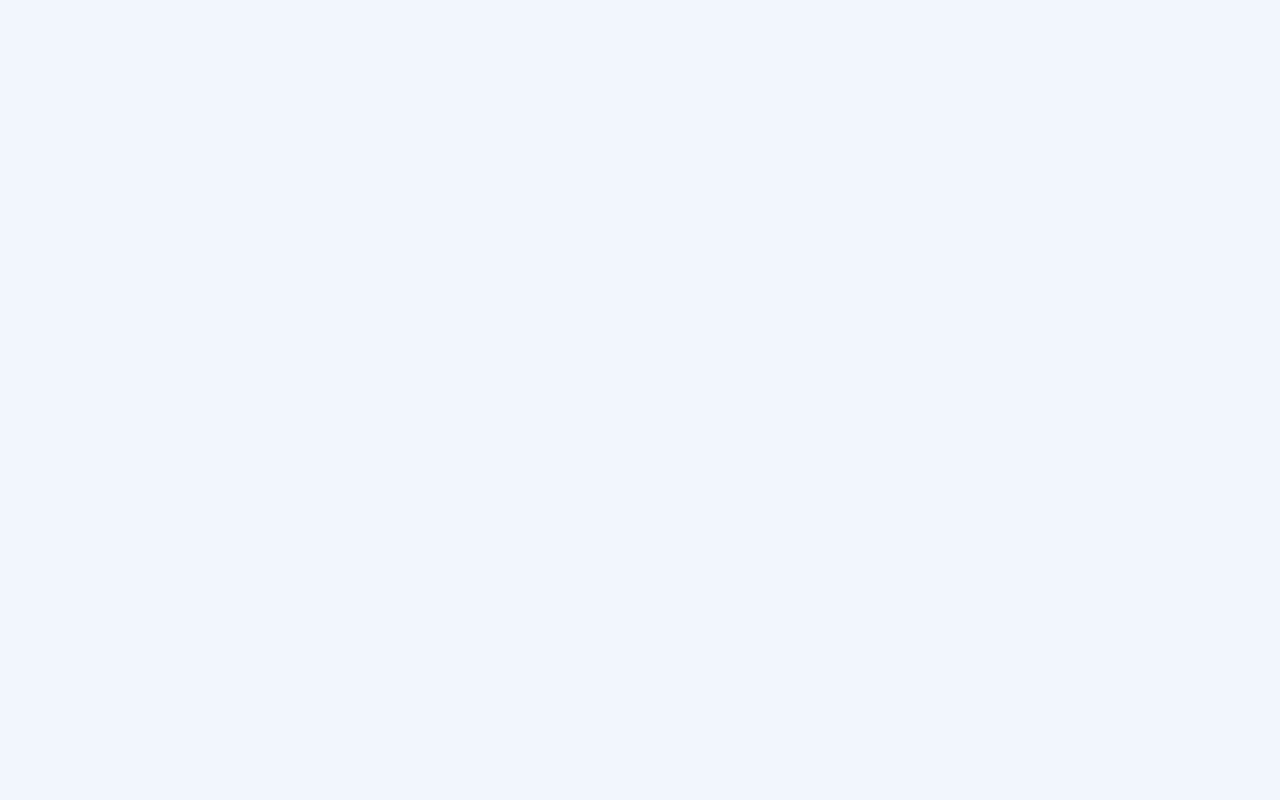
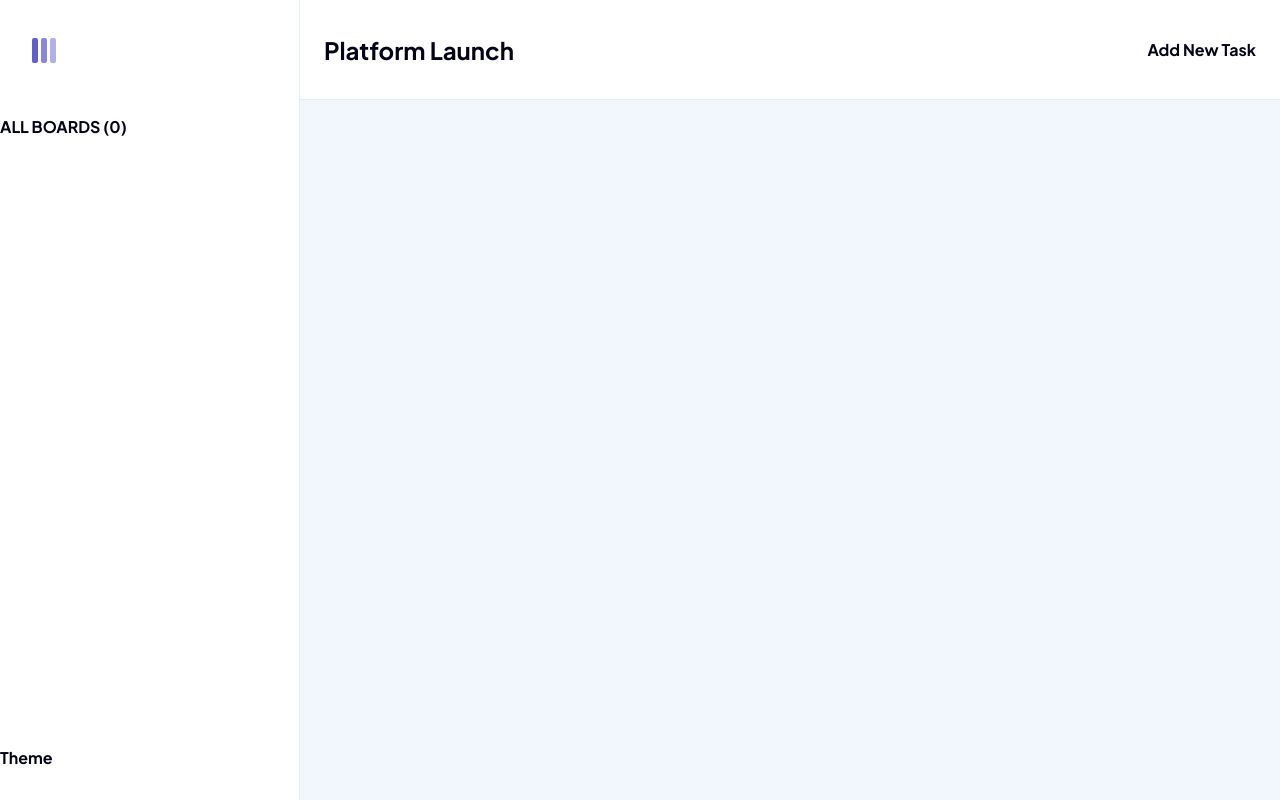
Before and after one commit to jakubgrygiel/kanban-task-management, a Next.js app: page /dashboard in a window 1280 px wide. Built offline with nearby package versions, Linux system fonts and the light colour scheme.

Commit message:
Add header and sidebar

```diff
--- /dev/null
+++ b/components/header/Header.tsx
@@ -0,0 +1,47 @@
+import styled from "styled-components";
+
+const StyledWrapper = styled.div`
+  display: flex;
+  justify-content: flex-start;
+  align-items: center;
+  height: 100px;
+  width: 100%;
+  background-color: ${({ theme }) => theme.colors.headerBg};
+  border-bottom: 1px solid ${({ theme }) => theme.colors.lightBorder};
+`;
+
+const LogoWrapper = styled.div`
+  display: flex;
+  justify-content: flex-start;
+  align-items: center;
+  height: 100%;
+  width: 300px;
+  padding-left: 32px;
+  border-right: 1px solid ${({ theme }) => theme.colors.lightBorder};
+`;
+
+const MainWrapper = styled.div`
+  display: flex;
+  justify-content: space-between;
+  align-items: center;
+  width: calc(100% - 300px);
+  padding: 24px;
+`;
+
+const BoardTitle = styled.h1`
+  font-size: 24px;
+`;
+
+export default function Header() {
+  return (
+    <StyledWrapper>
+      <LogoWrapper>
+        <img src="/assets/logo-light.svg" alt="logo of the app" />
+      </LogoWrapper>
+      <MainWrapper>
+        <BoardTitle>Platform Launch</BoardTitle>
+        <div>Add New Task</div>
+      </MainWrapper>
+    </StyledWrapper>
+  );
+}
--- /dev/null
+++ b/components/sidebar/Sidebar.tsx
@@ -0,0 +1,33 @@
+import styled from "styled-components";
+
+const StyledWrapper = styled.div`
+  position: relative;
+  z-index: 2;
+  display: flex;
+  justify-content: space-between;
+  align-items: flex-start;
+  flex-direction: column;
+  height: calc(100vh - 100px);
+  width: 300px;
+  padding: 16px 24px 32px 0;
+  background-color: ${({ theme }) => theme.colors.headerBg};
+  border-right: 1px solid ${({ theme }) => theme.colors.lightBorder};
+
+  &:before {
+    position: absolute;
+    top: -1px;
+    content: "";
+    height: 1px;
+    width: 100%;
+    background-color: ${({ theme }) => theme.colors.headerBg};
+  }
+`;
+
+export default function Sidebar() {
+  return (
+    <StyledWrapper>
+      <div>ALL BOARDS (0)</div>
+      <div>Theme</div>
+    </StyledWrapper>
+  );
+}
--- a/next.config.js
+++ b/next.config.js
@@ -1,6 +1,10 @@
-/** @type {import('next').NextConfig} */
-const nextConfig = {
-  reactStrictMode: true,
-}
-
-module.exports = nextConfig
+module.exports = {
+  i18n: {
+    locales: ["en"],
+    defaultLocale: "en",
+    localeDetection: false,
+  },
+  compiler: {
+    styledComponents: true,
+  },
+};
--- a/pages/dashboard/index.tsx
+++ b/pages/dashboard/index.tsx
@@ -1,5 +1,19 @@
+import Header from "@/components/header/Header";
+import Sidebar from "@/components/sidebar/Sidebar";
 import styled from "styled-components";
 
+const StyledWrapper = styled.div`
+  min-height: 100vh;
+  width: 100%;
+  color: ${({ theme }) => theme.colors.mainText};
+  background-color: ${({ theme }) => theme.colors.mainBg};
+`;
+
 export default function Dashboard() {
-  return <></>;
+  return (
+    <StyledWrapper>
+      <Header />
+      <Sidebar />
+    </StyledWrapper>
+  );
 }
--- a/pages/index.tsx
+++ b/pages/index.tsx
@@ -1,3 +1,5 @@
+import styled from "styled-components";
+
 export default function Home() {
   return <></>;
 }
```
